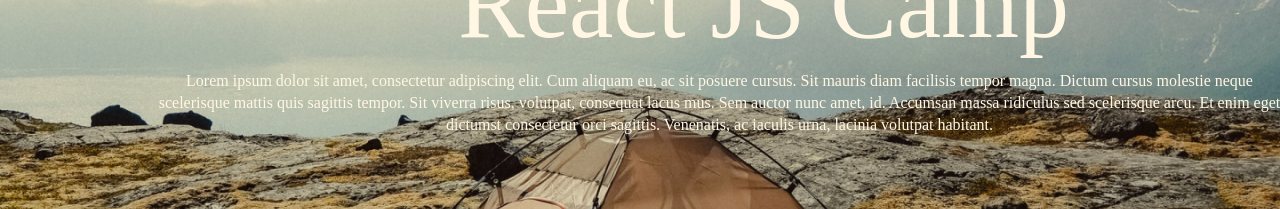
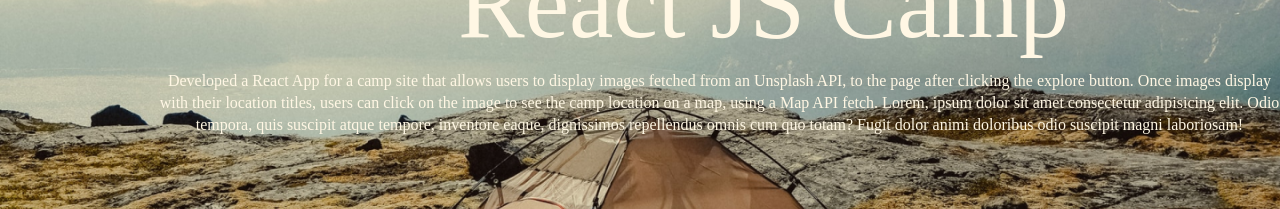
Before and after one commit to onyianozie/Project-3, a React (Create React App) app: page / in a window 1280 px wide. Shown: the part 350-559 px from the top of the page. Built offline with nearby package versions, Linux system fonts and the light colour scheme; no server answers; a web font is replaced by a local one.

Commit message:
added descriptions to the p tag to explain the app in more detail

```diff
--- a/src/components/Header.js
+++ b/src/components/Header.js
@@ -6,7 +6,7 @@
             <header>
                 <h2>Welcome to</h2>
                 <h1>React JS Camp</h1>
-                <p>Lorem ipsum dolor sit amet, consectetur adipiscing elit. Cum aliquam eu, ac sit posuere cursus. Sit mauris diam facilisis tempor magna. Dictum cursus molestie neque scelerisque mattis quis sagittis tempor. Sit viverra risus, volutpat, consequat lacus mus. Sem auctor nunc amet, id. Accumsan massa ridiculus sed scelerisque arcu. Et enim eget dictumst consectetur orci sagittis. Venenatis, ac iaculis urna, lacinia volutpat habitant.
+                <p>Developed a React App for a camp site that allows users to display images fetched from an Unsplash API, to the page after clicking the explore button. Once images display with their location titles, users can click on the image to see the camp location on a map, using a Map API fetch. Lorem, ipsum dolor sit amet consectetur adipisicing elit. Odio tempora, quis suscipit atque tempore, inventore eaque, dignissimos repellendus omnis cum quo totam? Fugit dolor animi doloribus odio suscipit magni laboriosam!
                 </p>
             </header>
 
```
